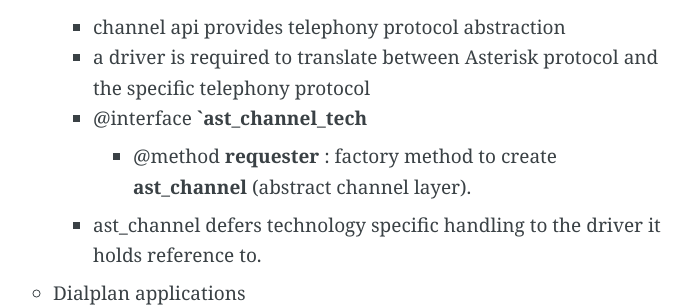
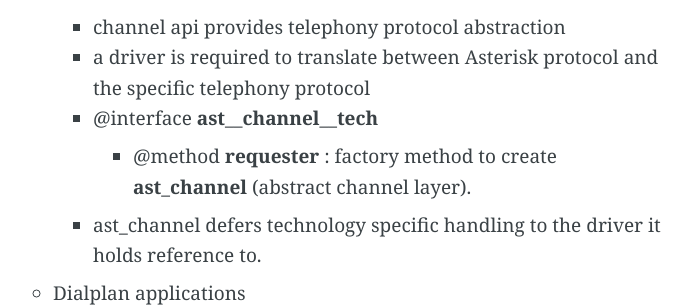
Before and after one commit to krishnabhargav/krishnabhargav.github.com, a Jekyll site: the page built from _posts/2014-06-07-Asterisk-Notes.md, in a window 1280 px wide and 900 px high, scrolled down 1117 px. Shown: the part 155-462 px from the top of the window, without its empty margins (317-1008 px from the left). Built offline with Jekyll 4.4.1, drawn with Linux system fonts in a browser that asks for light colours; Markdown is read by kramdown in place of the engine named in the settings.

```diff
--- a/_posts/2014-06-07-Asterisk-Notes.md
+++ b/_posts/2014-06-07-Asterisk-Notes.md
@@ -27,7 +27,7 @@ There is no other means of getting better at architecting software than reading
 	- Channel Drivers
 		- channel api provides telephony protocol abstraction
 		- a driver is required to translate between Asterisk protocol and the specific telephony protocol
-		- @interface **`ast_channel_tech**
+		- @interface **ast__channel__tech**
 			- @method **requester** : factory method to create **ast_channel** (abstract channel layer).
 		- ast_channel defers technology specific handling to the driver it holds reference to.
 	- Dialplan applications
```
